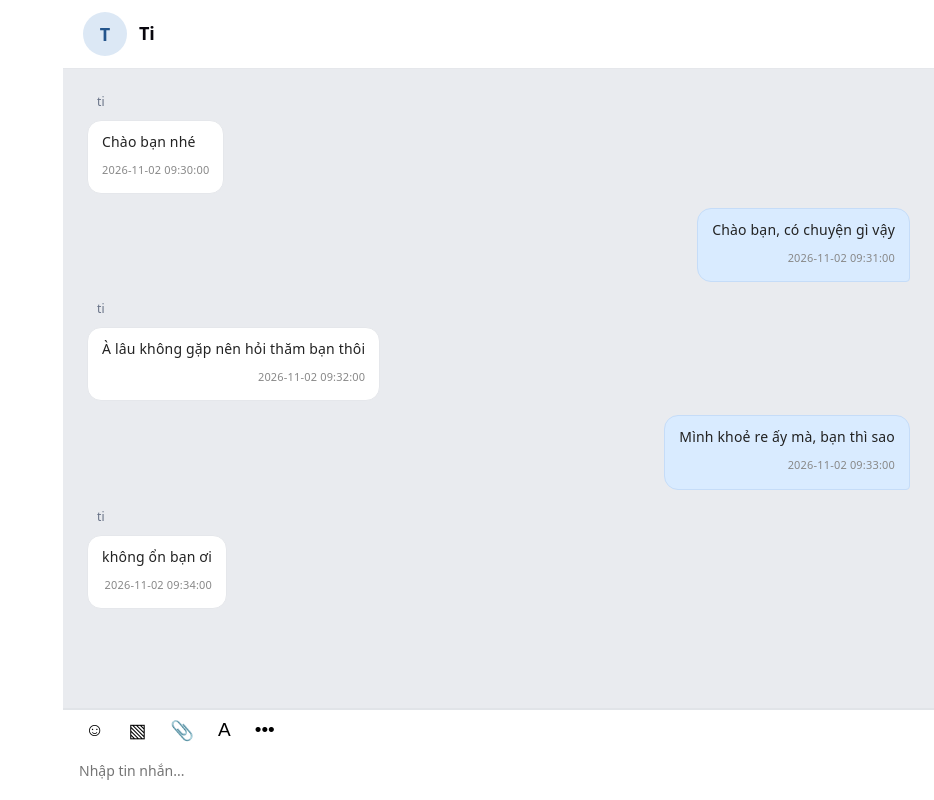
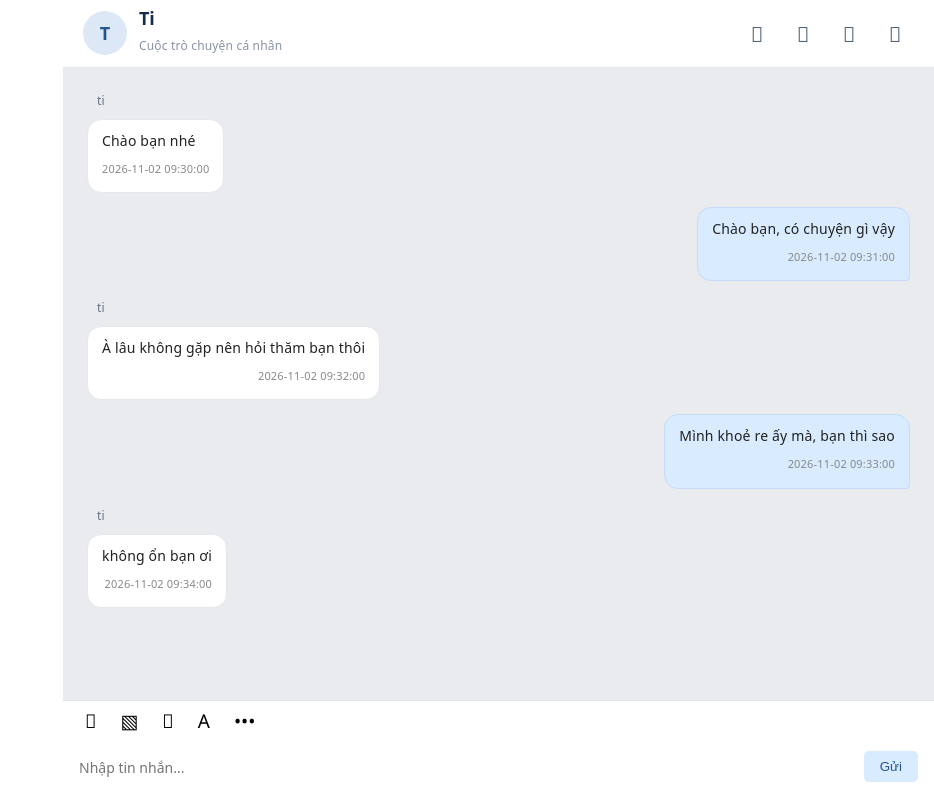
Before and after one commit to linh-1279/FrontEnd_ChatApp, a React (Vite) app: page /chat in a window 1280 px wide. Shown: the whole page, without its empty margins (346-1280 px from the left). Built offline with nearby package versions, Linux system fonts and the light colour scheme.

Commit message:
Bo sung nhap va gui tin nhan va tu dong cuon

```diff
--- a/src/features/messages/components/ChatWindow.tsx
+++ b/src/features/messages/components/ChatWindow.tsx
@@ -1,3 +1,4 @@
+import { useEffect, useRef } from 'react'
 import MessageInput from './MessageInput'
 import type { ChatMessage } from '../messageTypes'
 import MessageList from './MessageList'
@@ -6,28 +7,61 @@ type ChatWindowProps = {
     messages: ChatMessage[]
     currentUserName: string
     conversationName: string
+    onSendMessage: (content: string) => void
 }
 
 function ChatWindow({
     messages,
     currentUserName,
-    conversationName
+    conversationName,
+    onSendMessage
 }: ChatWindowProps) {
+        const historyRef = useRef<HTMLDivElement>(null)
+
+    useEffect(() => {
+        if (historyRef.current) {
+            historyRef.current.scrollTop =
+                historyRef.current.scrollHeight
+        }
+    }, [messages])
     return (
         <section className="chat-window">
             {/* Header cuộc trò chuyện */}
             <header className="chat-window__header">
+    {/* Thông tin người trò chuyện */}
     <div className="chat-window__user">
         <div className="chat-window__avatar">
-                        {conversationName.charAt(0)}
+            {conversationName.charAt(0).toUpperCase()}
         </div>
 
+        <div className="chat-window__user-info">
             <h2>{conversationName}</h2>
+            <span>Cuộc trò chuyện cá nhân</span>
+        </div>
+    </div>
+
+    {/* Các nút chức năng */}
+    <div className="chat-window__actions">
+        <button type="button" aria-label="Gọi thoại" title="Gọi thoại">
+            
+        </button>
+
+        <button type="button" aria-label="Gọi video" title="Gọi video">
+            
+        </button>
+
+        <button type="button" aria-label="Tìm kiếm" title="Tìm kiếm">
+            
+        </button>
+
+        <button type="button" aria-label="Thông tin cuộc trò chuyện" title="Thông tin">
+            
+        </button>
     </div>
 </header>
 
             {/* Khu vực hiển thị tin nhắn */}
-            <div className="chat-window__history">
+            <div className="chat-window__history" ref={historyRef}>
                 <MessageList
                     messages={messages}
                     currentUserName={currentUserName}
@@ -35,21 +69,7 @@ function ChatWindow({
             </div>
 
             {/* Khu vực nhập tin nhắn */}
-            <div className="chat-window__composer">
-                {/* <div className="chat-window__toolbar">
-                    <button type="button" aria-label="Biểu tượng cảm xúc">☺</button>
-                    <button type="button" aria-label="Hình ảnh">▧</button>
-                    <button type="button" aria-label="Đính kèm">📎</button>
-                    <button type="button" aria-label="Định dạng">A</button>
-                    <button type="button" aria-label="Thêm">•••</button>
-                </div>
-
-                <textarea
-                    placeholder={`Nhập tin nhắn tới ${conversationName}`}
-                    rows={1}
-                /> */}
-                <MessageInput />
-            </div>
+            <MessageInput onSend={onSendMessage} />
         </section>
     )
 }
--- a/src/features/messages/components/MessageInput.tsx
+++ b/src/features/messages/components/MessageInput.tsx
@@ -1,18 +1,54 @@
-function MessageInput() {
+import { useState } from 'react'
+
+type MessageInputProps = {
+    onSend: (content: string) => void
+}
+
+function MessageInput({ onSend }: MessageInputProps) {
+
+    const [message, setMessage] = useState('')
+
+const handleSend = () => {
+    const content = message.trim()
+
+    if (!content) return
+
+    onSend(content)
+    setMessage('')
+}
+
     return (
         <div className="chat-window__composer">
             <div className="chat-window__toolbar">
-                <button type="button" aria-label="Biểu tượng cảm xúc">☺</button>
+                <button type="button" aria-label="Biểu tượng cảm xúc"></button>
                 <button type="button" aria-label="Hình ảnh">▧</button>
-                <button type="button" aria-label="Đính kèm">📎</button>
+                <button type="button" aria-label="Đính kèm"></button>
                 <button type="button" aria-label="Định dạng">A</button>
                 <button type="button" aria-label="Thêm">•••</button>
             </div>
 
-            <textarea
-                placeholder="Nhập tin nhắn..."
-                rows={1}
-            />
+            <div className="chat-window__input-row">
+    <textarea
+        placeholder="Nhập tin nhắn..."
+        rows={1}
+        value={message}
+        onChange={(event) => setMessage(event.target.value)}
+        onKeyDown={(event) => {
+            if (event.key === 'Enter' && !event.shiftKey) {
+                event.preventDefault()
+                handleSend()
+            }
+        }}
+    />
+
+    <button
+        type="button"
+        className="chat-window__send-button"
+        onClick={handleSend}
+    >
+        Gửi
+    </button>
+</div>
         </div>
     )
 }
--- a/src/features/messages/messages.css
+++ b/src/features/messages/messages.css
@@ -45,15 +45,12 @@
     font-size: 11px;
     text-align: right;
 }
-/* .chat-page {
-    width: 100%;
-    height: 100vh;
-    overflow: hidden;
-} */
+
 /* Bố cục tổng thể của ứng dụng Chat */
 .chat-layout {
     display: grid;
     grid-template-columns: 409px minmax(0, 1fr);
+    grid-template-rows: minmax(0, 1fr);
     width: 100%;
     height: 100vh;
     overflow: hidden;
@@ -72,6 +69,8 @@
     flex-direction: column;
     width: 100%;
     height: 100%;
+    min-height: 0;
+    overflow: hidden;
     background: #e9ebef;
 }
 
@@ -80,9 +79,70 @@
     flex-shrink: 0;
     display: flex;
     align-items: center;
+    justify-content: space-between;
     padding: 0 20px;
     background: #ffffff;
     border-bottom: 1px solid #e5e7eb;
+    box-sizing: border-box;
+}
+
+.chat-window__user {
+    display: flex;
+    align-items: center;
+    gap: 12px;
+    min-width: 0;
+}
+
+.chat-window__user-info {
+    display: flex;
+    flex-direction: column;
+    gap: 3px;
+}
+
+.chat-window__user-info h2 {
+    margin: 0;
+    font-size: 16px;
+    font-weight: 600;
+    color: #172b4d;
+}
+
+.chat-window__user-info span {
+    font-size: 12px;
+    color: #8993a4;
+}
+
+.chat-window__avatar {
+    width: 42px;
+    height: 42px;
+    flex-shrink: 0;
+    border-radius: 50%;
+    background: #dce8f5;
+    display: flex;
+    justify-content: center;
+    align-items: center;
+    color: #24558c;
+    font-weight: 600;
+}
+
+.chat-window__actions {
+    display: flex;
+    align-items: center;
+    gap: 8px;
+}
+
+.chat-window__actions button {
+    width: 38px;
+    height: 38px;
+    border: none;
+    border-radius: 8px;
+    background: transparent;
+    color: #536477;
+    font-size: 21px;
+    cursor: pointer;
+}
+
+.chat-window__actions button:hover {
+    background: #f0f2f5;
 }
 
 .chat-window__user {
@@ -110,22 +170,28 @@
 }
 
 .chat-window__history {
-    flex: 1;
+    flex: 1 1 0;
     min-height: 0;
     overflow-y: auto;
     padding: 20px 24px;
     background: #e9ebef;
 }
 
+/* Khu vực nhập tin nhắn */
 .chat-window__composer {
-    height: 91px;
-    flex-shrink: 0;
+    height: 100px;
+    flex: 0 0 100px;
+    display: flex;
+    flex-direction: column;
+    box-sizing: border-box;
     background: #ffffff;
     border-top: 1px solid #e1e4e8;
 }
 
+/* Thanh công cụ */
 .chat-window__toolbar {
     height: 40px;
+    flex-shrink: 0;
     display: flex;
     align-items: center;
     gap: 12px;
@@ -139,14 +205,48 @@
     cursor: pointer;
 }
 
+/* Hàng nhập nội dung và nút gửi */
+.chat-window__input-row {
+    flex: 1;
+    min-height: 0;
+    display: flex;
+    align-items: center;
+    gap: 10px;
+    padding: 0 16px 8px;
+    box-sizing: border-box;
+}
+
+/* Ô nhập nội dung */
 .chat-window__composer textarea {
-    width: 100%;
-    height: 45px;
-    padding: 8px 16px;
+    flex: 1;
+    min-width: 0;
+    width: 0;
+    height: 40px;
+    padding: 8px 0;
     box-sizing: border-box;
     border: none;
     outline: none;
     resize: none;
+    overflow-y: hidden;
     font: inherit;
     font-size: 14px;
 }
+
+/* Nút gửi */
+.chat-window__send-button {
+    flex-shrink: 0;
+    padding: 8px 16px;
+    border: none;
+    border-radius: 5px;
+    background: #d9ebff;
+    color: #24558c;
+    cursor: pointer;
+}
+
+.chat-window__send-button:hover {
+    background: #c5dcf8;
+}
+.chat-window__actions button,
+.chat-window__toolbar button {
+    font-family: "Segoe UI Symbol", "Segoe UI", Arial, sans-serif;
+}
--- a/src/pages/ChatPage.tsx
+++ b/src/pages/ChatPage.tsx
@@ -1,72 +1,47 @@
-// import MessageList from '../features/messages/components/MessageList'
-// import { mockPeopleMessages } from '../features/messages/mockMessages'
-// import '../features/messages/messages.css'
+import { useState } from 'react'
 
-// function ChatPage() {
-//     return (
-//         <div className="chat-preview">
-//             <header className="chat-preview__header">
-//                 <h2>Trò chuyện với Ti</h2>
-//             </header>
-
-//             <MessageList
-//                 messages={mockPeopleMessages}
-//                 currentUserName="long"
-//             />
-//         </div>
-//     )
-// }
-
-// export default ChatPage
-// import ChatWindow from '../features/messages/components/ChatWindow'
-// import { mockPeopleMessages } from '../features/messages/mockMessages'
-// import '../features/messages/messages.css'
-
-// function ChatPage() {
-//     return (
-//         <main className="chat-page">
-//             <ChatWindow
-//                 messages={mockPeopleMessages}
-//                 currentUserName="long"
-//                 conversationName="Ti"
-//             />
-//         </main>
-//     )
-// }
-
-// export default ChatPage
-// import ChatWindow from '../features/messages/components/ChatWindow'
-// import { mockPeopleMessages } from '../features/messages/mockMessages'
-// import '../features/messages/messages.css'
-
-// function ChatPage() {
-//     return (
-//         <main className="chat-page">
-//             <ChatWindow
-//                 messages={mockPeopleMessages}
-//                 currentUserName="long"
-//                 conversationName="Ti"
-//             />
-//         </main>
-//     )
-// }
-
-// export default ChatPage
 import ChatWindow from '../features/messages/components/ChatWindow'
 import { mockPeopleMessages } from '../features/messages/mockMessages'
+import type { ChatMessage } from '../features/messages/messageTypes'
+
 import '../features/messages/messages.css'
 
 function ChatPage() {
+    const [messages, setMessages] =
+        useState<ChatMessage[]>(mockPeopleMessages)
+
+    const handleSendMessage = (content: string) => {
+        const now = new Date()
+
+        const pad = (value: number) =>
+            String(value).padStart(2, '0')
+
+        const newMessage: ChatMessage = {
+            id: Date.now(),
+            name: 'long',
+            to: 'ti',
+            mes: content,
+            createAt:
+                `${now.getFullYear()}-${pad(now.getMonth() + 1)}-${pad(now.getDate())} ` +
+                `${pad(now.getHours())}:${pad(now.getMinutes())}:${pad(now.getSeconds())}`,
+            type: 0
+        }
+
+        setMessages((previousMessages) => [
+            ...previousMessages,
+            newMessage
+        ])
+    }
+
     return (
         <main className="chat-layout">
-            {/* Khu vực để dành cho thành viên khác */}
             <aside className="chat-layout__reserved"></aside>
 
-            {/* Khu vực mình phụ trách */}
             <ChatWindow
-                messages={mockPeopleMessages}
+                messages={messages}
                 currentUserName="long"
                 conversationName="Ti"
+                onSendMessage={handleSendMessage}
             />
         </main>
     )
```
Lines whose indentation alone changed are shown as unchanged.
